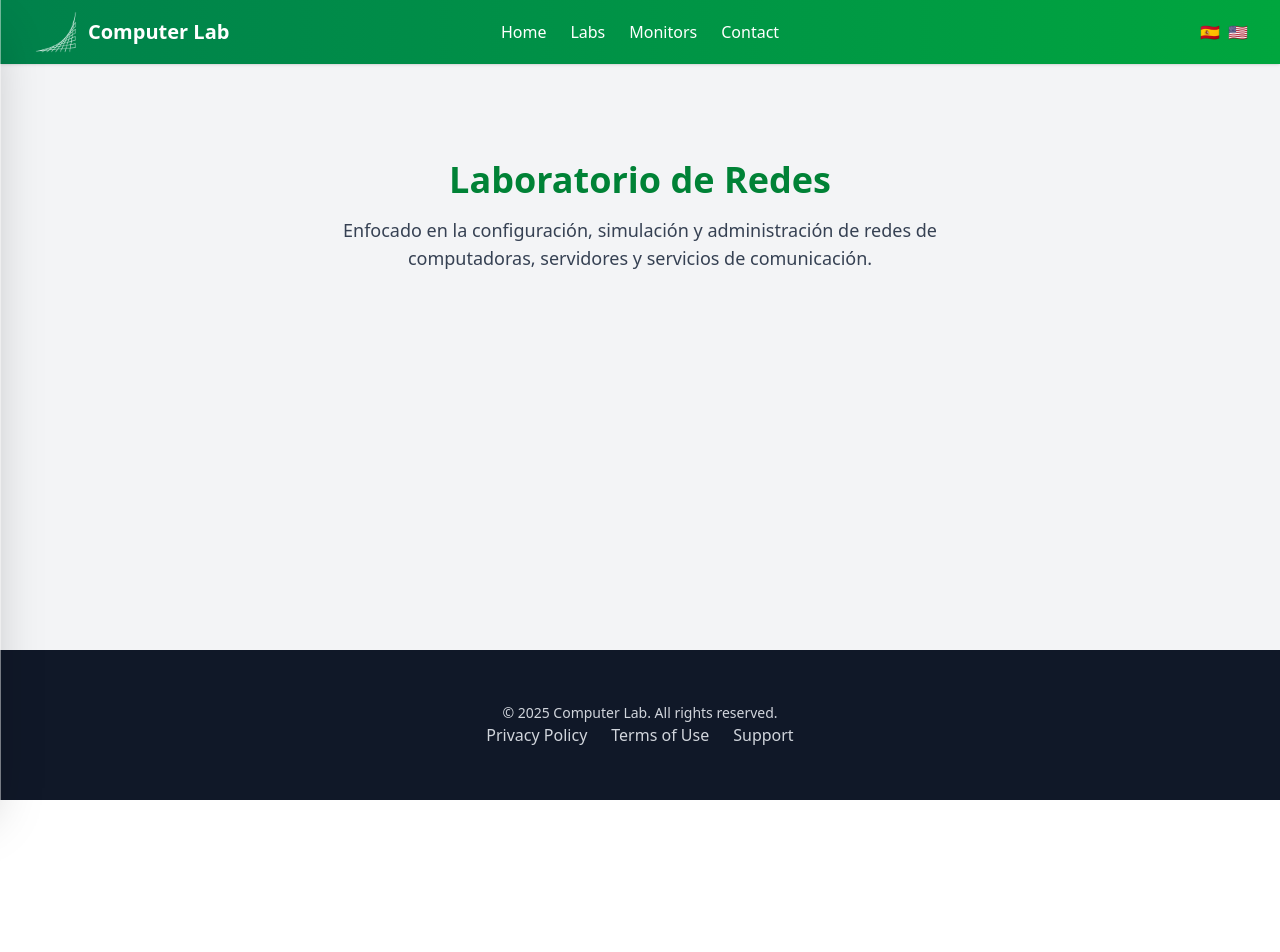
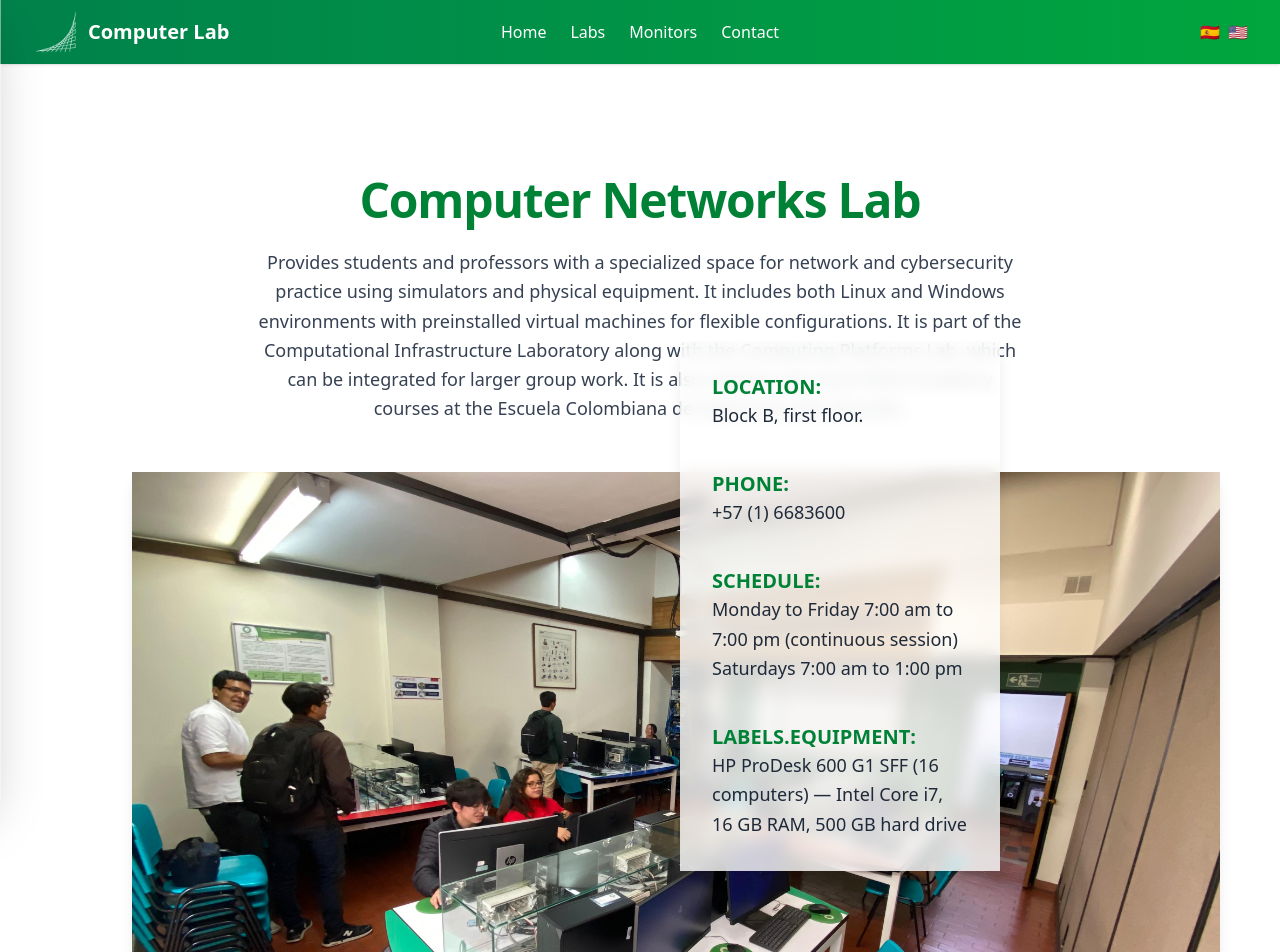
Before and after one commit to Meperd0wnas/Pagina, a React (Vite) app: page /labs/redes in a window 1280 px wide. Shown: the top 952 px of the page. Before the commit the page ends 800 px from the top, so only its background shows below. Built offline with nearby package versions, Linux system fonts and the light colour scheme.

Commit message:
Multimedia y Redes

```diff
--- a/src/locales/en.json
+++ b/src/locales/en.json
@@ -54,7 +54,21 @@
     "practicas_location": "Building B, first floor",
     "practicas_phone": "+57 (1) 6683600 Ext: 246",
     "practicas_schedule1": "Monday to Friday 7:00 am to 7:00 pm (continuous session)",
-    "practicas_schedule2": "Saturdays 7:00 am to 1:00 pm"
+    "practicas_schedule2": "Saturdays 7:00 am to 1:00 pm",
+
+    "multimedia_description": "Provides students and professors with a specialized space for work in mobile applications, human-computer interaction, and multimedia development. The lab runs on a Windows environment and supports the creation of customized virtual machines for greater flexibility in configurations. It is also equipped with a video projector and a 50-inch TV for device projection.",
+    "multimedia_location": "Block C, second floor, room C1-205B.",
+    "multimedia_phone": "+57 (1) 6683600 Ext: 293",
+    "multimedia_schedule1": "Monday to Friday 7:00 am to 7:00 pm (continuous session)",
+    "multimedia_schedule2": "Saturdays 7:00 am to 1:00 pm",
+
+    "redes_description": "Provides students and professors with a specialized space for network and cybersecurity practice using simulators and physical equipment. It includes both Linux and Windows environments with preinstalled virtual machines for flexible configurations. It is part of the Computational Infrastructure Laboratory along with the Computing Platforms Lab, which can be integrated for larger group work. It is also used for the local CISCO Academy courses at the Escuela Colombiana de Ingeniería Julio Garavito.",
+    "redes_location": "Block B, first floor.",
+    "redes_phone": "+57 (1) 6683600",
+    "redes_schedule1": "Monday to Friday 7:00 am to 7:00 pm (continuous session)",
+    "redes_schedule2": "Saturdays 7:00 am to 1:00 pm",
+    "redes_equipment": "HP ProDesk 600 G1 SFF (16 computers) — Intel Core i7, 16 GB RAM, 500 GB hard drive"
+
 
   },
 
--- a/src/locales/es.json
+++ b/src/locales/es.json
@@ -55,7 +55,20 @@
     "practicas_location": "Bloque B primer piso",
     "practicas_phone": "+57 (1) 6683600 Ext: 246",
     "practicas_schedule1": "Lunes a viernes 7:00 am a 7:00 pm (jornada continua)",
-    "practicas_schedule2": "Sábados 7:00 am a 1:00 pm"
+    "practicas_schedule2": "Sábados 7:00 am a 1:00 pm",
+
+    "multimedia_description": "Ofrece a estudiantes y profesores del Programa un espacio especializado para trabajo en el área de aplicaciones móviles, interacción humano-computador y desarrollos multimedia. Cuenta con ambiente Windows y permite la creación de máquinas virtuales personalizadas para dar mayor flexibilidad a los montajes requeridos. Además, dispone de un video beam y un televisor de 50 pulgadas para la proyección de los equipos.",
+    "multimedia_location": "Bloque C segundo piso, salón C1-205B.",
+    "multimedia_phone": "+57 (1) 6683600 Ext: 293",
+    "multimedia_schedule1": "Lunes a viernes 7:00 am a 7:00 pm (jornada continua)",
+    "multimedia_schedule2": "Sábados 7:00 am a 1:00 pm",
+
+    "redes_description": "Ofrece a estudiantes y profesores del Programa un espacio especializado para prácticas y montajes de redes de computadores y seguridad informática a través de simuladores y equipos físicos. Cuenta con ambiente Linux y Windows y máquinas virtuales preinstaladas para dar mayor flexibilidad a los montajes requeridos. Hace parte del Laboratorio de Infraestructura computacional junto con el laboratorio de Plataformas computacionales, los cuales pueden integrarse para facilitar el trabajo en grupos grandes. También es usado para los cursos de la academia local CISCO de la Escuela Colombiana de Ingeniería Julio Garavito.",
+    "redes_location": "Bloque B primer piso.",
+    "redes_phone": "+57 (1) 6683600",
+    "redes_schedule1": "Lunes a viernes 7:00 am a 7:00 pm (jornada continua)",
+    "redes_schedule2": "Sábados 7:00 am a 1:00 pm",
+    "redes_equipment": "HP ProDesk 600 G1 SFF (16 equipos) — Intel Core i7, 16 GB RAM, 500 GB disco duro"
 
   },
 
--- a/src/pages/labs/MultimediaPage.jsx
+++ b/src/pages/labs/MultimediaPage.jsx
@@ -1,14 +1,84 @@
-import React from "react";
+import React, { useEffect } from "react";
+import { motion } from "framer-motion";
+import { useTranslation } from "react-i18next";
 
 export default function MultimediaPage() {
+  const { t } = useTranslation();
+
+  useEffect(() => {
+    document.title = `${t("labs.multimedia")} - Escuela Colombiana de Ingeniería Julio Garavito`;
+  }, [t]);
+
   return (
-    <div className="pt-24 px-6 text-center">
-      <h1 className="text-4xl font-bold text-green-700 mb-4">
-        Laboratorio de Multimedia
-      </h1>
-      <p className="text-lg text-gray-700 max-w-2xl mx-auto">
-        Diseñado para el desarrollo de contenidos audiovisuales, animaciones, diseño gráfico y producción digital.
-      </p>
-    </div>
+    <motion.section
+      className="relative min-h-screen pt-28 px-6 md:px-16 lg:px-24 bg-white text-gray-800 overflow-hidden"
+      initial={{ opacity: 0 }}
+      animate={{ opacity: 1 }}
+      transition={{ duration: 1 }}
+    >
+      {/* Título */}
+      <motion.h1
+        className="text-4xl md:text-5xl font-bold text-green-700 text-center mb-6 tracking-tight"
+        initial={{ y: -30, opacity: 0 }}
+        animate={{ y: 0, opacity: 1 }}
+        transition={{ duration: 0.8, ease: "easeOut" }}
+      >
+        {t("labs.multimedia")}
+      </motion.h1>
+
+      {/* Descripción */}
+      <motion.p
+        className="text-lg text-gray-700 max-w-3xl mx-auto text-center mb-12 leading-relaxed"
+        initial={{ opacity: 0, y: 20 }}
+        animate={{ opacity: 1, y: 0 }}
+        transition={{ delay: 0.3, duration: 1 }}
+      >
+        {t("descriptions.multimedia_description")}
+      </motion.p>
+
+      {/* Imagen centrada */}
+      <motion.div
+        className="flex justify-center mb-16 translate-x-9"
+        initial={{ opacity: 0, y: 30 }}
+        animate={{ opacity: 1, y: 0 }}
+        transition={{ delay: 0.6, duration: 1 }}
+      >
+        <img
+          src="/images/labs/multimedia.jpg"
+          alt={t("labs.multimedia")}
+          className="w-full max-w-6xl h-auto object-cover shadow-lg"
+        />
+      </motion.div>
+
+      {/* Columna de información */}
+      <motion.div
+        className="absolute top-1/2 right-70 transform -translate-y-1/2 bg-white/80 backdrop-blur-sm p-8 shadow-lg w-80 text-lg leading-relaxed space-y-10"
+        initial={{ opacity: 0, x: 50 }}
+        animate={{ opacity: 1, x: 0 }}
+        transition={{ delay: 0.8, duration: 1 }}
+      >
+        <div>
+          <p className="font-semibold text-green-700 uppercase text-xl">
+            {t("labels.location")}:
+          </p>
+          <p>{t("descriptions.multimedia_location")}</p>
+        </div>
+
+        <div>
+          <p className="font-semibold text-green-700 uppercase text-xl">
+            {t("labels.phone")}:
+          </p>
+          <p>{t("descriptions.multimedia_phone")}</p>
+        </div>
+
+        <div>
+          <p className="font-semibold text-green-700 uppercase text-xl">
+            {t("labels.schedule")}:
+          </p>
+          <p>{t("descriptions.multimedia_schedule1")}</p>
+          <p>{t("descriptions.multimedia_schedule2")}</p>
+        </div>
+      </motion.div>
+    </motion.section>
   );
 }
--- a/src/pages/labs/RedesPage.jsx
+++ b/src/pages/labs/RedesPage.jsx
@@ -1,14 +1,91 @@
-import React from "react";
+import React, { useEffect } from "react";
+import { motion } from "framer-motion";
+import { useTranslation } from "react-i18next";
 
 export default function RedesPage() {
+  const { t } = useTranslation();
+
+  useEffect(() => {
+    document.title = `${t("labs.redes")} - Escuela Colombiana de Ingeniería Julio Garavito`;
+  }, [t]);
+
   return (
-    <div className="pt-24 px-6 text-center">
-      <h1 className="text-4xl font-bold text-green-700 mb-4">
-        Laboratorio de Redes
-      </h1>
-      <p className="text-lg text-gray-700 max-w-2xl mx-auto">
-        Enfocado en la configuración, simulación y administración de redes de computadoras, servidores y servicios de comunicación.
-      </p>
-    </div>
+    <motion.section
+      className="relative min-h-screen pt-28 px-6 md:px-16 lg:px-24 bg-white text-gray-800 overflow-hidden"
+      initial={{ opacity: 0 }}
+      animate={{ opacity: 1 }}
+      transition={{ duration: 1 }}
+    >
+      {/* Título */}
+      <motion.h1
+        className="text-4xl md:text-5xl font-bold text-green-700 text-center mb-6 tracking-tight"
+        initial={{ y: -30, opacity: 0 }}
+        animate={{ y: 0, opacity: 1 }}
+        transition={{ duration: 0.8, ease: "easeOut" }}
+      >
+        {t("labs.redes")}
+      </motion.h1>
+
+      {/* Descripción */}
+      <motion.p
+        className="text-lg text-gray-700 max-w-3xl mx-auto text-center mb-12 leading-relaxed"
+        initial={{ opacity: 0, y: 20 }}
+        animate={{ opacity: 1, y: 0 }}
+        transition={{ delay: 0.3, duration: 1 }}
+      >
+        {t("descriptions.redes_description")}
+      </motion.p>
+
+      {/* Imagen centrada */}
+      <motion.div
+        className="flex justify-center mb-16 translate-x-9"
+        initial={{ opacity: 0, y: 30 }}
+        animate={{ opacity: 1, y: 0 }}
+        transition={{ delay: 0.6, duration: 1 }}
+      >
+        <img
+          src="/images/labs/redes.jpg"
+          alt={t("labs.redes")}
+          className="w-full max-w-6xl h-auto object-cover shadow-lg"
+        />
+      </motion.div>
+
+      {/* Columna de información */}
+      <motion.div
+        className="absolute top-1/2 right-70 transform -translate-y-1/2 bg-white/80 backdrop-blur-sm p-8 shadow-lg w-80 text-lg leading-relaxed space-y-10"
+        initial={{ opacity: 0, x: 50 }}
+        animate={{ opacity: 1, x: 0 }}
+        transition={{ delay: 0.8, duration: 1 }}
+      >
+        <div>
+          <p className="font-semibold text-green-700 uppercase text-xl">
+            {t("labels.location")}:
+          </p>
+          <p>{t("descriptions.redes_location")}</p>
+        </div>
+
+        <div>
+          <p className="font-semibold text-green-700 uppercase text-xl">
+            {t("labels.phone")}:
+          </p>
+          <p>{t("descriptions.redes_phone")}</p>
+        </div>
+
+        <div>
+          <p className="font-semibold text-green-700 uppercase text-xl">
+            {t("labels.schedule")}:
+          </p>
+          <p>{t("descriptions.redes_schedule1")}</p>
+          <p>{t("descriptions.redes_schedule2")}</p>
+        </div>
+
+        <div>
+          <p className="font-semibold text-green-700 uppercase text-xl">
+            {t("labels.equipment")}:
+          </p>
+          <p>{t("descriptions.redes_equipment")}</p>
+        </div>
+      </motion.div>
+    </motion.section>
   );
 }
```
